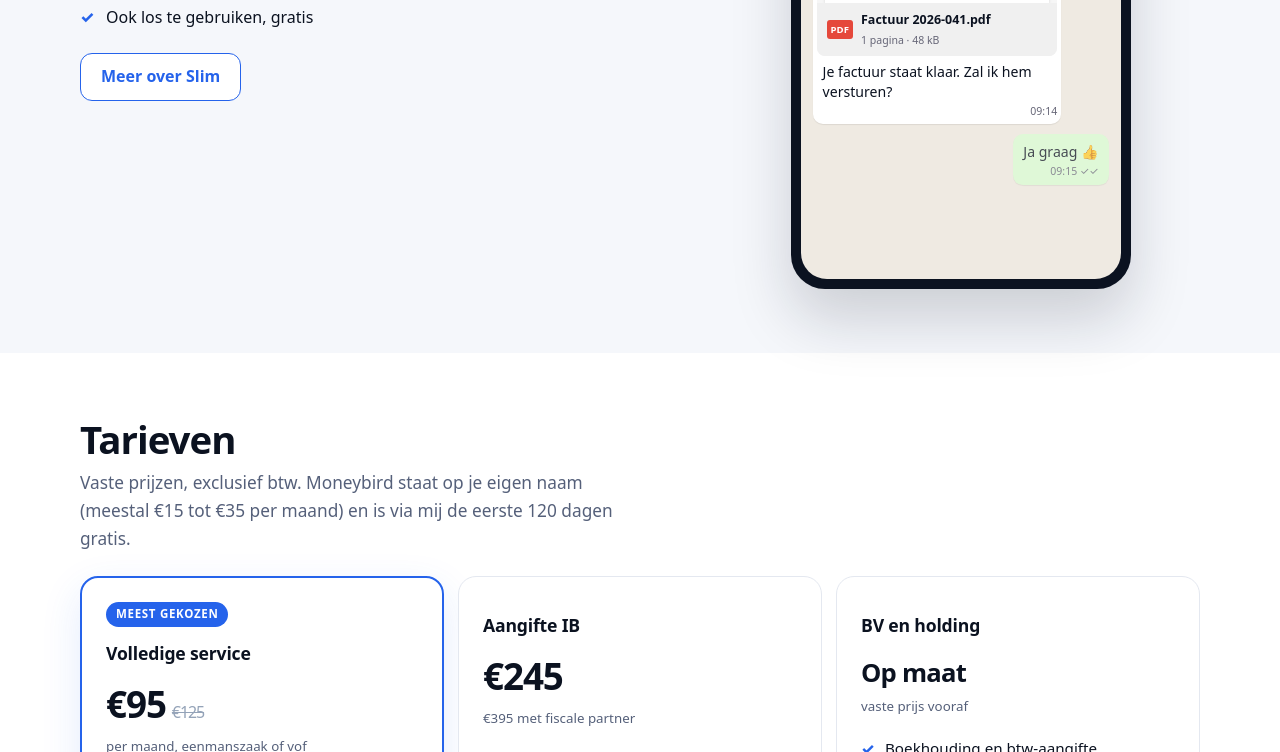
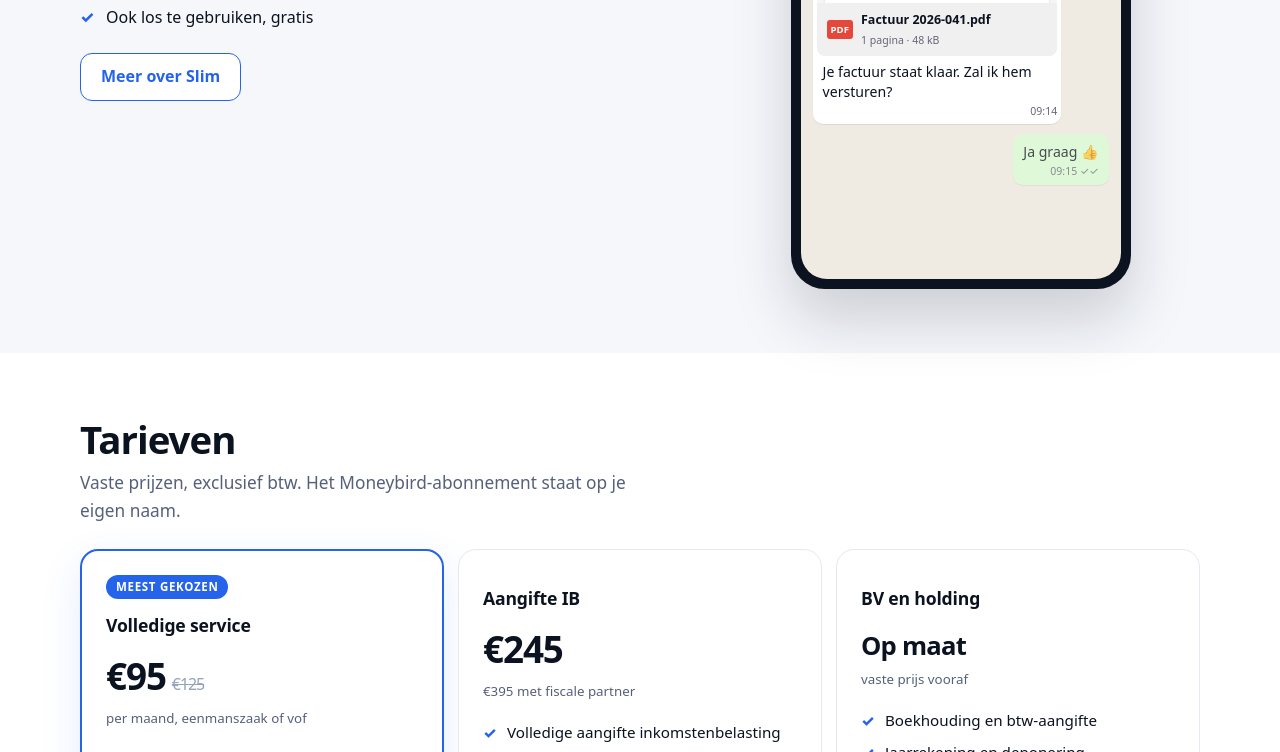
Before and after one commit to SlimGeregeldAdministratie/slim-geregeld-administratie, an Astro site in the folder nieuw/: page / in a window 1280 px wide. Shown: the part 2942-3694 px from the top of the page. Built offline with nearby package versions, Linux system fonts and the light colour scheme; Astro itself is replaced by a stand-in of ours.

Commit message:
Homepage: Zusjes Groen e-commerce, tarieventekst terug, FAQ langskomen met open deur
Co-Authored-By: Claude Opus 5.5 <noreply@anthropic.com>

```diff
--- a/nieuw/src/data/reviews.ts
+++ b/nieuw/src/data/reviews.ts
@@ -34,7 +34,7 @@ export const reviews: Review[] = [
     tekst: 'Begin dit jaar ben ik de samenwerking gestart met Kyle van SlimGeregeld Administratie voor de boekhouding van mijn BV. Kyle is betrokken, communiceert proactief en komt zijn afspraken na. Hij ondersteunt waar nodig, denkt mee en geeft waardevol advies wanneer hij mogelijkheden zie. Een prettige en betrouwbare samenwerking. Zeker een aanrader!' },
   { bron: 'google', naam: 'Jeremy Gomes', bedrijf: 'Gomes Media', branche: 'online marketeer', sterren: 5, taal: 'nl', foto: '/img/reviews/jeremy.png', link: 'https://maps.app.goo.gl/4hzddgC4sesnrEkZ8',
     tekst: 'Maakt het boekhouden veel gemakkelijker en ook sneller! Onderweg kan ik vrij rap wat facturen versturen door een simpel appje. Top systeem.' },
-  { bron: 'moneybird', naam: 'Zusjes Groen', bedrijf: 'Zusjes Groen', datum: '2026-09-21', sterren: 5, taal: 'nl',
+  { bron: 'moneybird', naam: 'Zusjes Groen', bedrijf: 'Zusjes Groen', branche: 'e-commerce', datum: '2026-09-21', sterren: 5, taal: 'nl',
     tekst: 'Kyle en Slim Geregeld Administratie hebben ons super goed geholpen om Moneybird op te zetten én beter onze administratie te doen. Wij zijn er erg blij mee.' },
   { bron: 'google', naam: 'Umesh ten Kate', branche: 'personal trainer', sterren: 5, taal: 'nl', foto: '/img/reviews/umesh.png', link: 'https://maps.app.goo.gl/gQpY9LhWrDCwau2v7',
     tekst: 'Slim Geregeld is efficiënt en overzichtelijk. Verder begeleidt Kyle je op een ondersteunende en begripvolle manier.' },
--- a/nieuw/src/pages/index.astro
+++ b/nieuw/src/pages/index.astro
@@ -11,7 +11,7 @@ const faq = [
   ['Wat kost Moneybird?', 'Moneybird staat op jouw naam en kost meestal €15 tot €35 per maand, afhankelijk van hoeveel banktransacties je hebt. Via mij heb je de eerste 120 dagen gratis, in plaats van 60.'],
   ['Zit de aangifte inkomstenbelasting erbij?', 'Je jaarcijfers zitten erbij, de aangifte zelf is los: €245 excl. btw, of €395 samen met je fiscale partner. Als klant krijg je 15% korting.'],
   ['Ik heb een bv. Kan dat ook?', 'Zeker. Voor een bv maak ik een prijs op maat, afhankelijk van wat er speelt.'],
-  ['Moet ik bij je langskomen?', 'Nee. Alles gaat via WhatsApp, mail of telefoon. Dat is sneller voor jou en houdt de prijs laag. Ik werk vanuit Amsterdam en help ondernemers in heel Nederland.'],
+  ['Moet ik bij je langskomen?', 'Nee, bijna alles gaat via WhatsApp, mail of telefoon. Dat is sneller voor jou en houdt de prijs laag. Wil je elkaar toch een keer zien? Ik werk vanuit Amsterdam en de Zaanstreek, dus dat kunnen we altijd even afspreken.'],
   ['Is Slim echt gratis?', 'Ja. Slim werkt via WhatsApp, ook zonder Moneybird. Wil je dat ik je boekhouding doe, dan stap je over op de volledige service.'],
 ];
 const faqLd = {
@@ -119,7 +119,7 @@ const G = `<svg viewBox="0 0 24 24" width="16" height="16" aria-hidden="true"><p
   <section id="tarieven">
     <div class="wrap">
       <h2>Tarieven</h2>
-      <p class="sub">Vaste prijzen, exclusief btw. Moneybird staat op je eigen naam (meestal €15 tot €35 per maand) en is via mij de eerste 120 dagen gratis.</p>
+      <p class="sub">Vaste prijzen, exclusief btw. Het Moneybird-abonnement staat op je eigen naam.</p>
       <div class="prijzen">
         <div class="pk hl"><span class="badge">Meest gekozen</span><h3>Volledige service</h3><div class="bedrag">€95<s>€125</s></div><small>per maand, eenmanszaak of vof</small>
           <ul><li>Boekhouding in Moneybird</li><li>Btw-aangifte elk kwartaal</li><li>Jaarcijfers, klaar voor je aangifte IB</li><li>Vragen tussendoor, via WhatsApp of mail</li><li>Slim op WhatsApp</li></ul><a class="knop vol" href="#contact">Plan je overstap</a></div>
```
